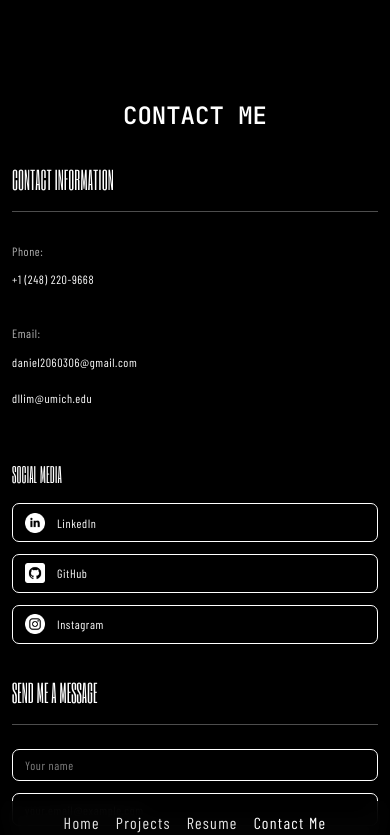
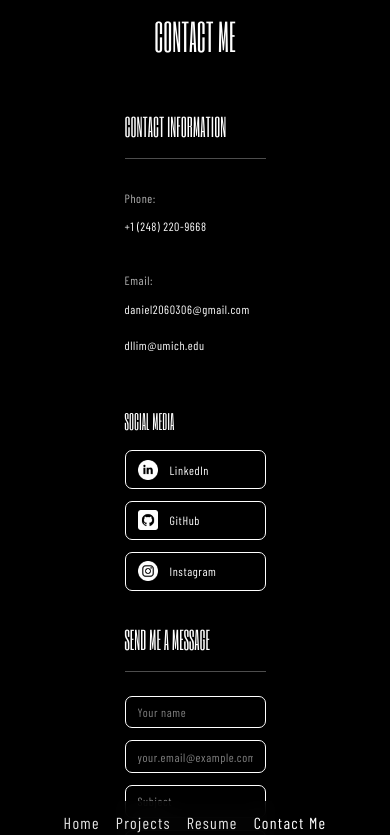
Before and after one commit to daniel3606/DL_Portfolio_Website_V03, a React (Vite) app: page /contact in a window 390 px wide. Shown: the top 835 px of the page. Built offline with nearby package versions, Linux system fonts and the light colour scheme; a web font is replaced by a local one.

Commit message:
Add scroll-to-top on navigation and fix contact page styling
- Add ScrollToTop component to scroll to top on route changes
- Center contact page content vertically
- Fix contact title font to use SixCaps (override global App.css styles)
- Update contact page responsive padding

```diff
--- a/src/App.jsx
+++ b/src/App.jsx
@@ -3,6 +3,7 @@ import { Routes, Route } from 'react-router-dom';
 import './App.css';
 import Navbar from './components/navbar.jsx';
 import Cursor from './components/cursor.jsx';
+import ScrollToTop from './components/ScrollToTop.jsx';
 import Home from './pages/Home.jsx';
 import Projects from './pages/Projects.jsx';
 import Resume from './pages/Resume.jsx';
@@ -18,6 +19,7 @@ import ProjectDetailKelseyMuseum from './pages/ProjectDetailKelseyMuseum.jsx';
 function App() {
   return (
     <div className="app">
+      <ScrollToTop />
       <Cursor />
       {/* <Rain /> */}
       <Navbar />
--- /dev/null
+++ b/src/components/ScrollToTop.jsx
@@ -0,0 +1,14 @@
+import { useEffect } from 'react';
+import { useLocation } from 'react-router-dom';
+
+const ScrollToTop = () => {
+  const { pathname } = useLocation();
+
+  useEffect(() => {
+    window.scrollTo(0, 0);
+  }, [pathname]);
+
+  return null;
+};
+
+export default ScrollToTop;
--- a/src/pages/Contact.css
+++ b/src/pages/Contact.css
@@ -8,25 +8,30 @@
 }
 
 @import url('https://fonts.googleapis.com/css2?family=Barlow+Condensed:wght@100;200;300;400;500;600;700;800;900&display=swap');
+@import url('https://fonts.googleapis.com/css2?family=Big+Shoulders+Display:wght@100;200;300;400;500;600;700;800;900&display=swap');
 
 .contact-page {
   min-height: 100vh;
   background-color: #000000;
-  padding: 150px 1rem 3rem 1rem;
+  padding: 1rem;
   display: flex;
   justify-content: center;
-  align-items: flex-start;
+  align-items: center;
 }
 
 .contact-container {
   width: 100%;
   max-width: 1200px;
+  display: flex;
+  flex-direction: column;
+  align-items: center;
+  justify-content: center;
 }
 
-.contact-title {
-  font-family: 'SixCaps', sans-serif;
+.contact-page .contact-title {
+  font-family: 'SixCaps', sans-serif !important;
   font-size: 6rem;
-  font-weight: normal;
+  font-weight: normal !important;
   color: #ffffff;
   margin: 0 0 2.25rem 0;
   text-transform: uppercase;
@@ -264,10 +269,10 @@
 /* Tablet Responsive */
 @media (max-width: 1024px) {
   .contact-page {
-    padding: 120px 2rem 2rem 2rem;
+    padding: 1rem;
   }
 
-  .contact-title {
+  .contact-page .contact-title {
     font-size: 4.5rem;
     margin-bottom: 1.875rem;
   }
@@ -310,14 +315,14 @@
 /* Mobile Responsive */
 @media (max-width: 768px) {
   .contact-page {
-    padding: 120px 1rem 1.5rem 1rem;
+    padding: 1rem;
   }
 
   .contact-container {
     max-width: 100%;
   }
 
-  .contact-title {
+  .contact-page .contact-title {
     font-size: 3rem;
     margin-bottom: 1.5rem;
   }
@@ -382,10 +387,10 @@
 
 @media (max-width: 480px) {
   .contact-page {
-    padding: 100px 0.75rem 1rem 0.75rem;
+    padding: 0.75rem;
   }
 
-  .contact-title {
+  .contact-page .contact-title {
     font-size: 2.25rem;
     margin-bottom: 1.125rem;
   }
```
